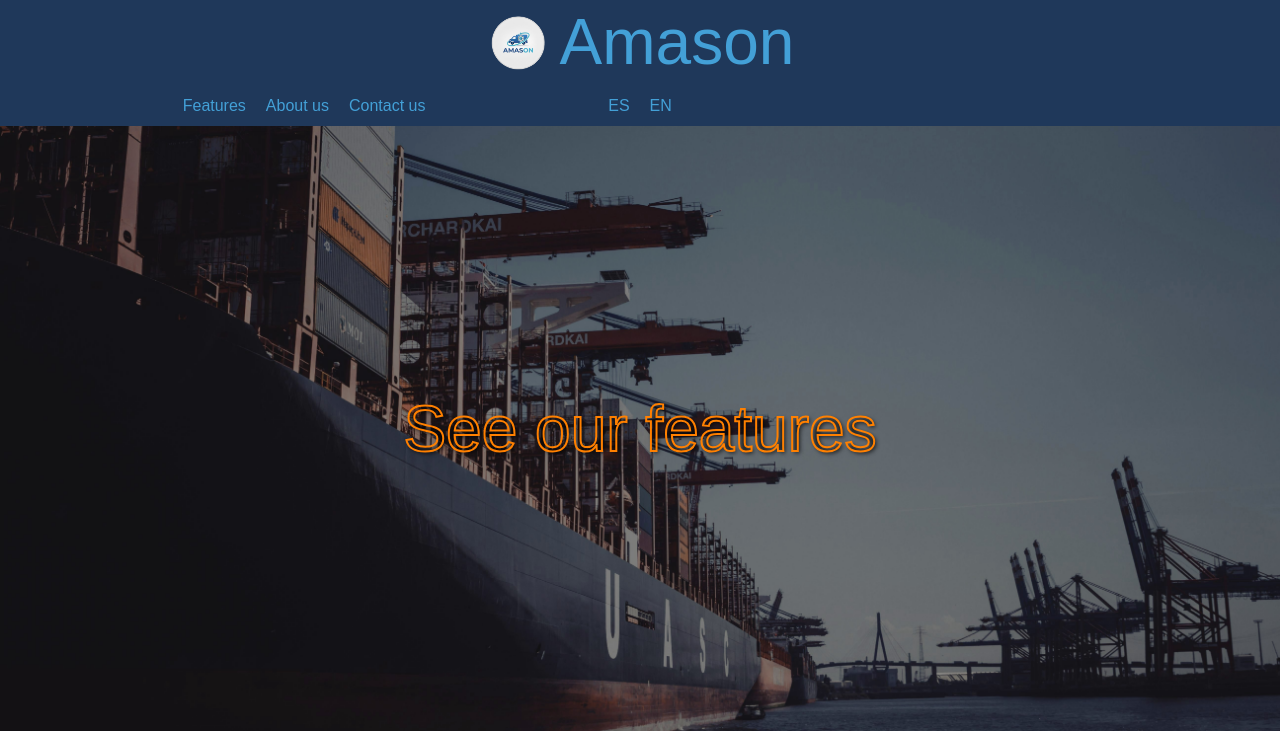
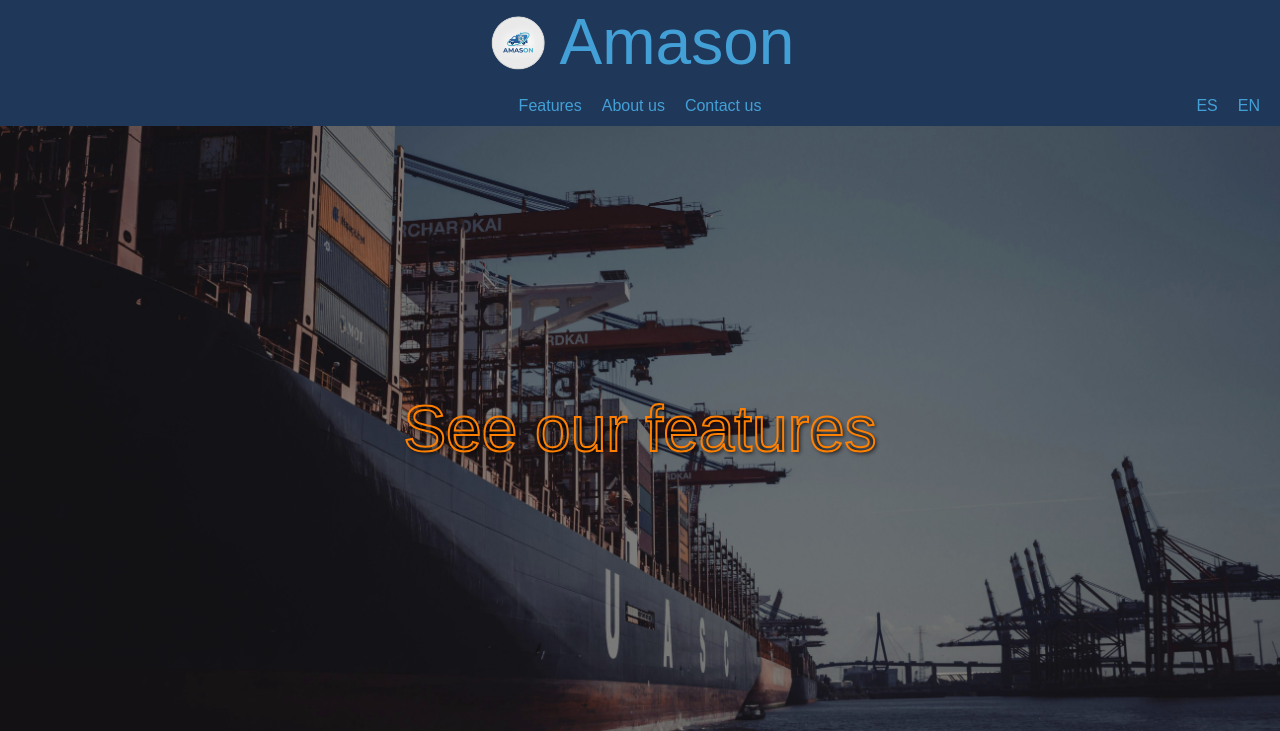
Before and after one commit to jgargal98/Amason-web-static, a PHP site: page /index.php in a window 1280 px wide. Shown: the top 731 px of the page. Run offline with PHP 8.4, Linux system fonts and the light colour scheme; data comes from the database, SQL or seed files in the repository; some web fonts are replaced.

```diff
--- a/css_images/style.css
+++ b/css_images/style.css
@@ -138,26 +138,28 @@ header h1{
 }
 
 nav {
-  position: sticky;
-  background-color: var(--bluedark);
-  top: 0;
   display: grid;
+  grid-template-areas: "left center right";
   grid-template-columns: 1fr auto 1fr;
   align-items: center;
+  background-color: var(--bluedark);
+  position: sticky;
+  top: 0;
   padding: 10px 20px;
   gap: 20px;
 }
 
 .nav-links {
-  justify-self: center;
+  grid-area: center;
   display: flex;
   gap: 20px;
 }
 
 .lang-buttons {
-  justify-self: end;
+  grid-area: right;
   display: flex;
   gap: 20px;
+  justify-content: flex-end;
 }
 
 a {
```
